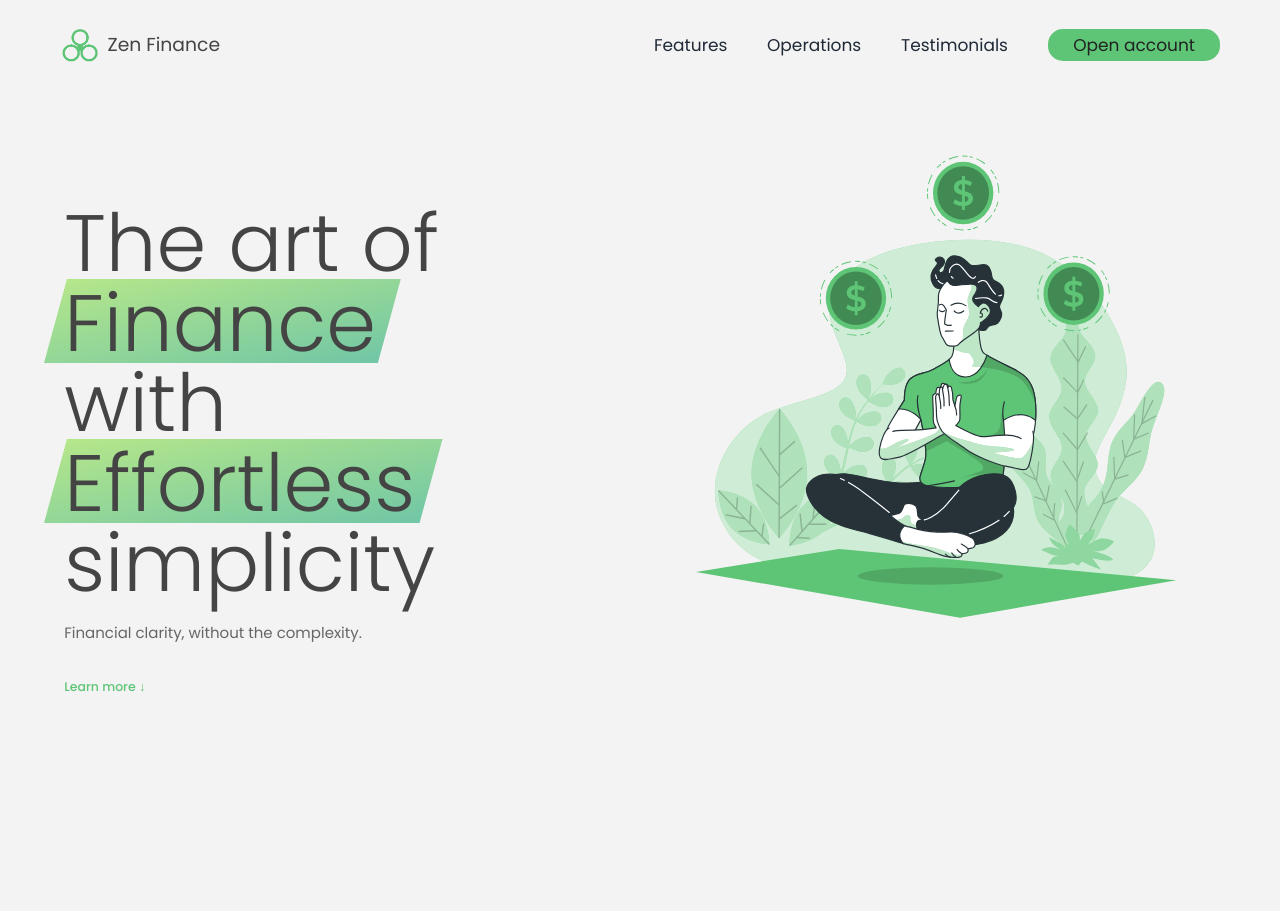
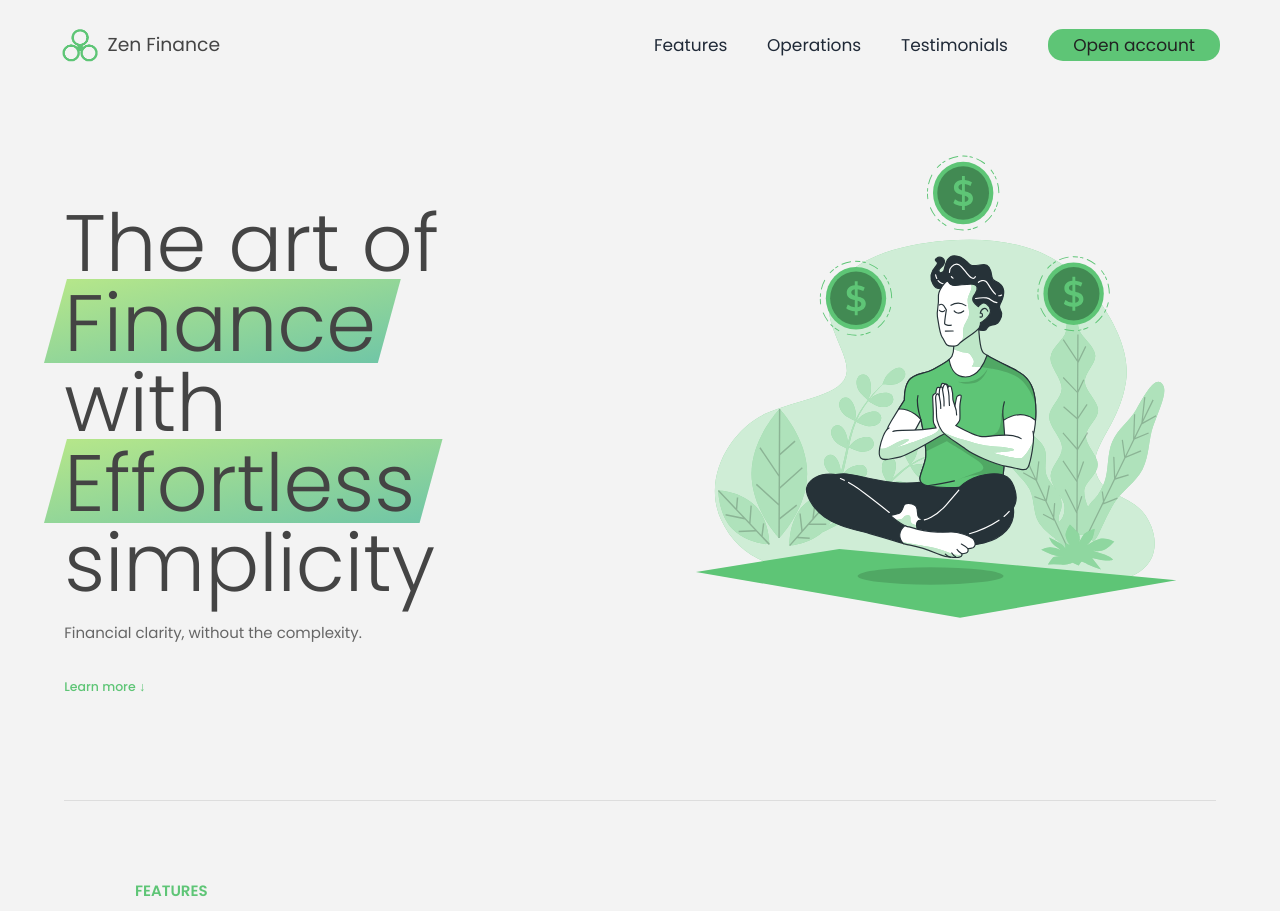
Before and after one commit to mikhail-w/zen-finance, a Next.js app: page / in a window 1280 px wide. Shown: the top 911 px of the page. Before the commit the page ends 800 px from the top, so only its background shows below. Built offline with nearby package versions, Linux system fonts and the light colour scheme.

Commit message:
update for vercel deployment

```diff
--- a/src/app/page.tsx
+++ b/src/app/page.tsx
@@ -3,12 +3,12 @@
 import { useEffect } from 'react';
 import Navigation from '@/components/Navigation';
 import Header from '@/components/Header';
-// import Features from '@/components/Features/Features';
-// import Operations from '@/components/Operations/Operations';
-// import Testimonials from '@/components/Testimonials/Testimonials';
-// import SignUp from '@/components/SignUp';
-// import Footer from '@/components/Footer';
-// import Modal from '@/components/Modal';
+import Features from '@/components/Features/Features';
+import Operations from '@/components/Operations/Operations';
+import Testimonials from '@/components/Testimonials/Testimonials';
+import SignUp from '@/components/SignUp';
+import Footer from '@/components/Footer';
+import Modal from '@/components/Modal';
 
 export default function Home() {
   useEffect(() => {
@@ -79,12 +79,12 @@ export default function Home() {
     <main>
       <Navigation />
       <Header />
-      {/* <Features />
+      <Features />
       <Operations />
       <Testimonials />
       <SignUp />
       <Footer />
-      <Modal /> */}
+      <Modal />
     </main>
   );
 }
```
